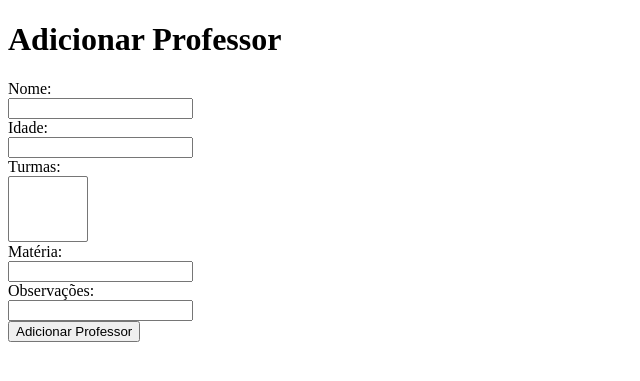
After one commit to Tauana-Pacheco/api_flask, a Flask app: page /professores/adicionar in a window 1280 px wide. The commit adds this page. Shown: the top 381 px of the page, without its empty margins (0-640 px from the left). Run offline with Flask 3, Linux system fonts and the light colour scheme; lists and menus that the app fills with data are empty.

Commit message:
add professor

```diff
--- a/app.py
+++ b/app.py
@@ -1,11 +1,11 @@
 import os
 from config import app, db
 from aluno.aluno_routes import alunos_blueprint
-from professor.prof_routes import profs_blueprint
+from professor.prof_routes import professores_blueprint
 from turma.turma_routes import turma_blueprint
 
 app.register_blueprint(alunos_blueprint)
-app.register_blueprint(profs_blueprint)
+app.register_blueprint(professores_blueprint)
 app.register_blueprint(turma_blueprint)
 
 with app.app_context():
--- a/professor/prof_model.py
+++ b/professor/prof_model.py
@@ -9,12 +9,11 @@ class Professor(db.Model):
   observacoes = db.Column(db.String(80))
   turmas = db.relationship('Turma', backref='professor', lazy=True)
 
-  def __init__(self, nome, idade, materia, observacoes, turmas):
+  def __init__(self, nome, idade, materia, observacoes):
     self.nome = nome
     self.idade = idade
     self.materia  = materia
     self.observacoes = observacoes
-    self.turmas = turmas
 
   def to_dict(self):
     return {
--- a/professor/prof_routes.py
+++ b/professor/prof_routes.py
@@ -1,8 +1,70 @@
-from flask import Blueprint
-from .prof_model import Professor
+from flask import Blueprint, request, render_template,redirect, url_for, jsonify
+from .prof_model import Professor, ProfessorNaoEncontrado, adicionar_professor, listar_professores, professor_por_id, excluir_professor
+from config import db
+from turma.turma_model import Turma
 
-profs_blueprint = Blueprint('profs', __name__)
+professores_blueprint = Blueprint('professores', __name__)
 
-@profs_blueprint.route('/professs', methods=['GET'])
-def getIndex():
-    return 'professssss'
+@professores_blueprint.route('/professores', methods=['GET'])
+def get_professores():
+    professores = listar_professores()
+    return render_template("professores.html", professores=professores)
+
+## ROTA PARA UM PROFESSORES
+@professores_blueprint.route('/professores/<int:id_professor>', methods=['GET'])
+def get_professor(id_professor):
+    try:
+        professor = professor_por_id(id_professor)
+        return render_template('professor_id.html', professor=professor)
+    except ProfessorNaoEncontrado:
+        return jsonify({'message': 'Professor não encontrado'}), 404
+
+## ROTA ACESSAR O FORMULARIO DE CRIAÇÃO DE UM NOVOS PROFESSORES
+@professores_blueprint.route('/professores/adicionar', methods=['GET'])
+def adicionar_professor_page():
+    turmas = Turma.query.all()  # Busca todas as turmas
+    return render_template('criarProfessor.html', turmas=turmas)
+
+## ROTA QUE CRIA UM NOVO PROFESSOR
+@professores_blueprint.route('/professores', methods=['POST'])
+def create_professor():
+    nome = request.form['nome']
+    idade = request.form['idade']
+    materia = request.form['materia']
+    observacoes = request.form['observacoes']
+    turmas_ids = request.form.getlist('turmas')  # Captura as turmas selecionadas
+
+    # Cria uma instância do novo professor
+    novo_professor = Professor(nome=nome, idade=idade, materia=materia, observacoes=observacoes)
+
+    # Adiciona o novo professor ao banco de dados
+    db.session.add(novo_professor)
+    db.session.commit()
+
+    # Associa as turmas selecionadas ao novo professor
+    for turma_id in turmas_ids:
+        turma = Turma.query.get(turma_id)  # Busca a turma pelo ID
+        if turma:
+            turma.professor_id = novo_professor.id  # Associa a turma ao professor
+
+    db.session.commit()
+
+    return redirect(url_for('professores.get_professores'))
+
+## ROTA PARA O FORMULARIO PARA EDITAR UM NOVO PROFESSOR
+@professores_blueprint.route('/professores/<int:id_professor>/editar', methods=['GET'])
+def editar_professor_page(id_professor):
+    try:
+        professor = professor_por_id(id_professor)
+        return render_template('professores_update.html', professor=professor)
+    except ProfessorNaoEncontrado:
+        return jsonify({'message': 'Professor não encontrado'}), 404
+
+## ROTA QUE DELETA UM PROFESSOR
+@professores_blueprint.route('/professores/delete/<int:id_professor>', methods=['DELETE','POST'])
+def delete_professor(id_professor):
+        try:
+            excluir_professor(id_professor)
+            return redirect(url_for('professores.get_professor'))
+        except ProfessorNaoEncontrado:
+            return jsonify({'message': 'Professor não encontrado'}), 404
--- /dev/null
+++ b/templates/criarProfessor.html
@@ -0,0 +1,36 @@
+<!-- adicionar_professor.html -->
+<!DOCTYPE html>
+<html lang="pt-BR">
+
+<head>
+  <meta charset="UTF-8">
+  <meta name="viewport" content="width=device-width, initial-scale=1.0">
+  <title>Adicionar Professor</title>
+</head>
+
+<body>
+  <h1>Adicionar Professor</h1>
+  <form action="{{ url_for('professores.create_professor') }}" method="post">
+    <label for="nome">Nome:</label><br>
+    <input type="text" id="nome" name="nome" required><br>
+    <label for="idade">Idade:</label><br>
+    <input type="number" id="idade" name="idade" required><br>
+
+    <label for="turmas">Turmas:</label><br>
+    <select id="turmas" name="turmas" multiple style="width: 80px;">
+      {% for turma in turmas %}
+        <option value="{{ turma.descricao}}">{{ turma.descricao }}</option>
+      {% endfor %}
+    </select><br>
+
+    <label for="materia">Matéria:</label><br>
+    <input type="text" id="materia" name="materia" required><br>
+
+    <label for="observacoes">Observações:</label><br>
+    <input type="text" id="observacoes" name="observacoes"><br>
+
+    <input type="submit" value="Adicionar Professor">
+</form>
+</body>
+
+</html>
--- a/templates/turmas.html
+++ b/templates/turmas.html
@@ -12,7 +12,11 @@
   <h1>Lista de turmas</h1>
   <ul>
     {% for turma in turmas %}
-    <li><a href="{{ url_for('turmas.get_turma', id_turma=turma.id) }}">{{ turma.descricao }} (ID: {{ turma.id }})</a></li>
+    <li>
+      <a href="{{ url_for('turmas.get_turma', id_turma=turma.id) }}">
+      {{ turma.descricao }} (Professor da turma: {{ turma.professor_id }})
+      </a>
+    </li>
     {% endfor %}
   </ul>
   <p><a href="{{ url_for('turmas.adicionar_turma_page')}}">Adicionar nova turma</a></p>
--- a/turma/turma_routes.py
+++ b/turma/turma_routes.py
@@ -1,5 +1,6 @@
 from flask import Blueprint, render_template, request, redirect, url_for, jsonify
 from .turma_model import TurmaNaoEncontrado, turma_por_id, listar_turmas, atualizar_turma, adicionar_turma, excluir_turma
+from professor.prof_model import Professor
 
 turma_blueprint = Blueprint('turmas', __name__)
 
@@ -21,17 +22,16 @@ def get_turma(id_turma):
 ## ROTA ACESSAR O FORMULARIO DE CRIAÇÃO DE UM NOVAS TURMAS
 @turma_blueprint.route('/turmas/adicionar', methods=['GET'])
 def adicionar_turma_page():
-    return render_template('criarTurmas.html')
+    professores = Professor.query.all()  # Busca todos os professores
+    return render_template('criarTurmas.html', professores=professores)
 
 ## ROTA QUE CRIA UM NOVA TURMA
 @turma_blueprint.route('/turmas', methods=['POST'])
 def create_turma():
     descricao = request.form['descricao']
     professor_id = request.form['professor_id']
-   # ativo = request.form['ativo']
     nova_turma = {
          'descricao': descricao,
-       #  'ativo': ativo,
          'professor_id': professor_id,
          }
     adicionar_turma(nova_turma)
```
Also changed, not shown: templates/home.html (+6 -2 lines), templates/professor_id.html (added, +39 -0 lines), templates/professores.html (added, +21 -0 lines), templates/professores_update.html (added, +35 -0 lines).
